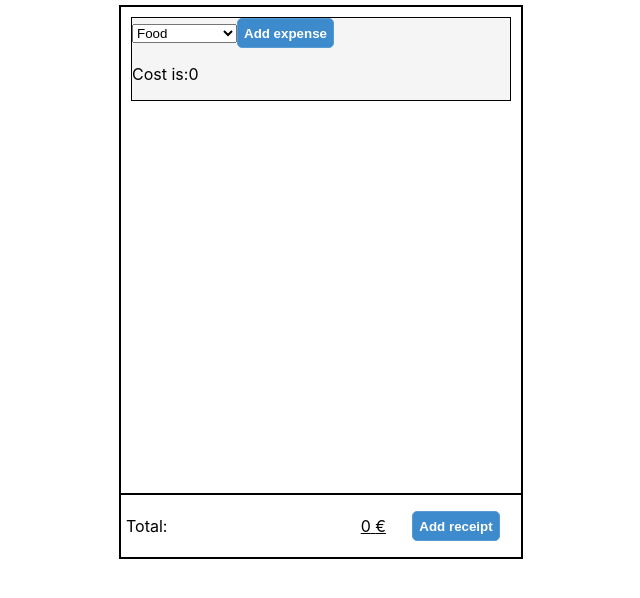
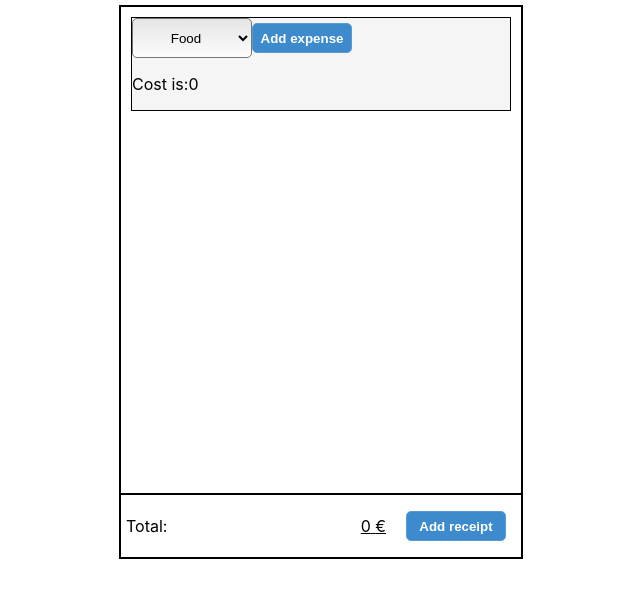
Before and after one commit to MockusT/receiptMaker, a React (Create React App) app: page / in a window 1280 px wide. Both pictures are taken after a click on the button "Add receipt". Shown: the top 598 px of the page, without its empty margins (319-959 px from the left). Built offline with nearby package versions, Linux system fonts and the light colour scheme.

Commit message:
Select styling added

```diff
--- a/src/Components/Button/button.css
+++ b/src/Components/Button/button.css
@@ -7,4 +7,5 @@
     height: 30px;
     border-radius: 5px;
     outline: none;
+    width: 100px;
 }
--- a/src/Components/Select/Select.tsx
+++ b/src/Components/Select/Select.tsx
@@ -1,4 +1,5 @@
 import React from 'react';
+import './select.css';
 
 interface SelectProps {
     value: string;
@@ -11,10 +12,10 @@ const Select: React.FunctionComponent<SelectProps> = (props: SelectProps) => {
   return (
 
     <label htmlFor="select">
-      <select id="select" value={value} onChange={handleChange}>
-        <option value="Food">Food</option>
-        <option value="Houseware">Houseware</option>
-        <option value="Entertainment">Entertainment</option>
+      <select id="select" value={value} onChange={handleChange} className="select">
+        <option value="Food" className={value !== 'Food' ? 'option' : 'hidden'}>Food</option>
+        <option value="Houseware" className={value !== 'Houseware' ? 'option' : 'hidden'}>Houseware</option>
+        <option value="Entertainment" className={value !== 'Entertainment' ? 'option' : 'hidden'}>Entertainment</option>
       </select>
     </label>
 
--- /dev/null
+++ b/src/Components/Select/select.css
@@ -0,0 +1,15 @@
+.select{
+    background-color: #E4E4E4; /* For browsers that do not support gradients */
+    background-image: linear-gradient(#E4E4E4, #FDFDFD);
+    height: 40px;
+    border-radius: 5px;
+    width: 120px;
+    outline: none;
+    text-align-last: center;
+}
+.option {
+    background-color: #FFFFFF;
+}
+.hidden {
+    display: none;
+}
```
